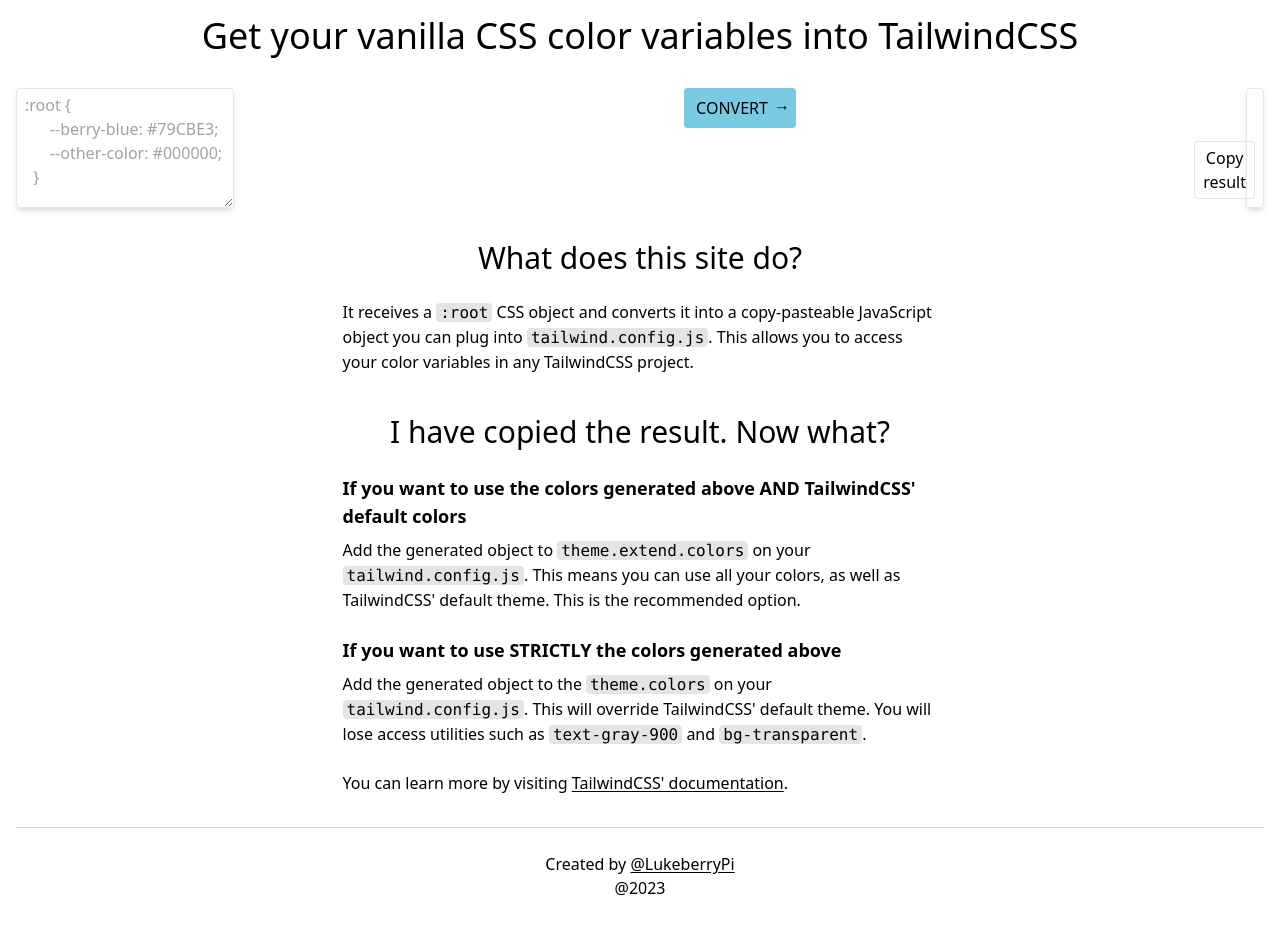
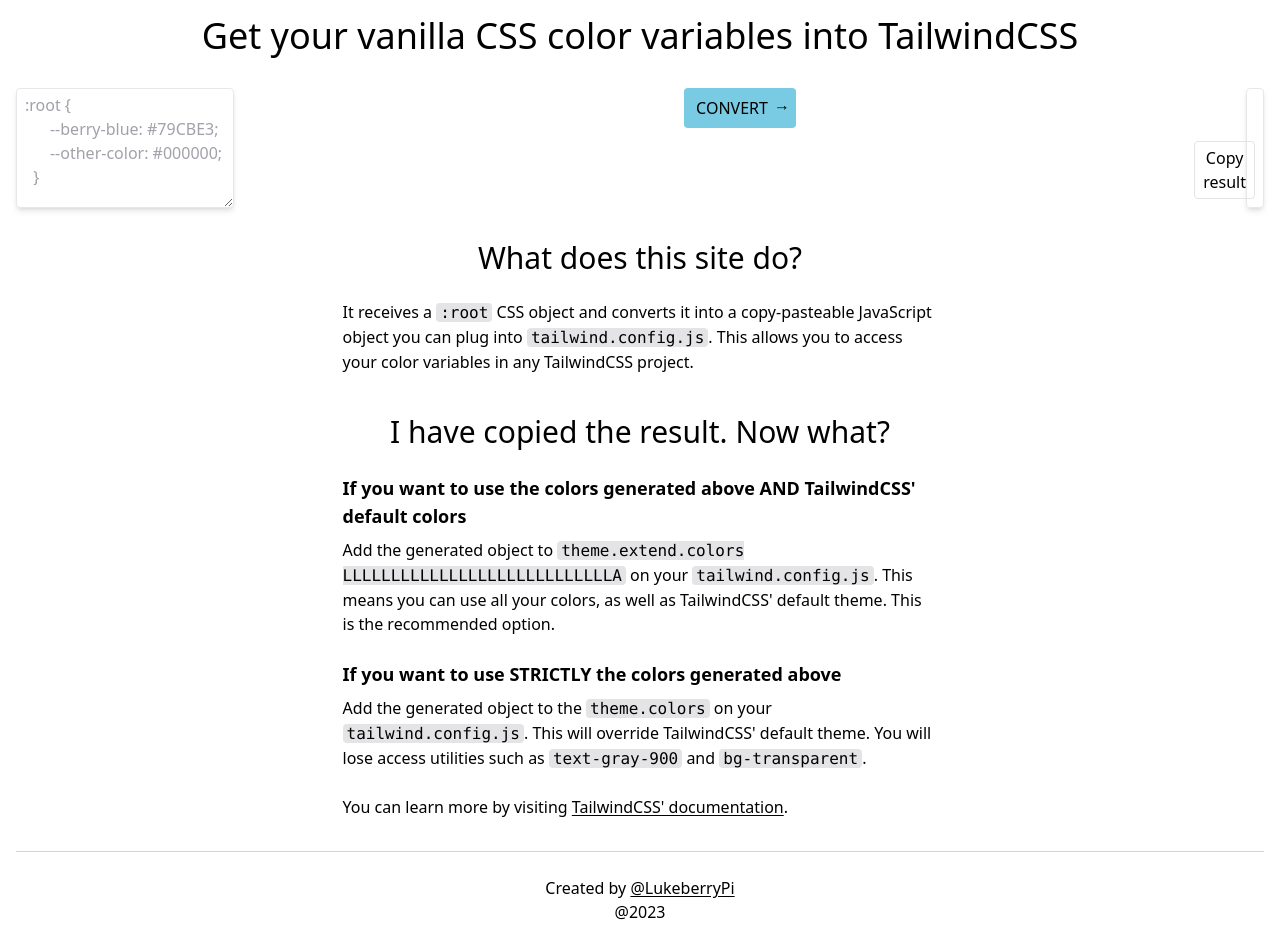
Before and after one commit to LukeberryPi/css-colors-to-tailwind, a Next.js app: page / in a window 1280 px wide. Before the commit the page ends 916 px from the top, so only its background shows below. Built offline with nearby package versions, Linux system fonts and the light colour scheme.

Commit message:
test git config

```diff
--- a/src/app/page.js
+++ b/src/app/page.js
@@ -59,7 +59,7 @@
             <p>
               Add the generated object to{" "}
               <span className="rounded bg-zinc-200 px-1 font-mono">
-                theme.extend.colors
+                theme.extend.colors LLLLLLLLLLLLLLLLLLLLLLLLLLLLA
               </span>{" "}
               on your{" "}
               <span className="rounded bg-zinc-200 px-1 font-mono">
```
